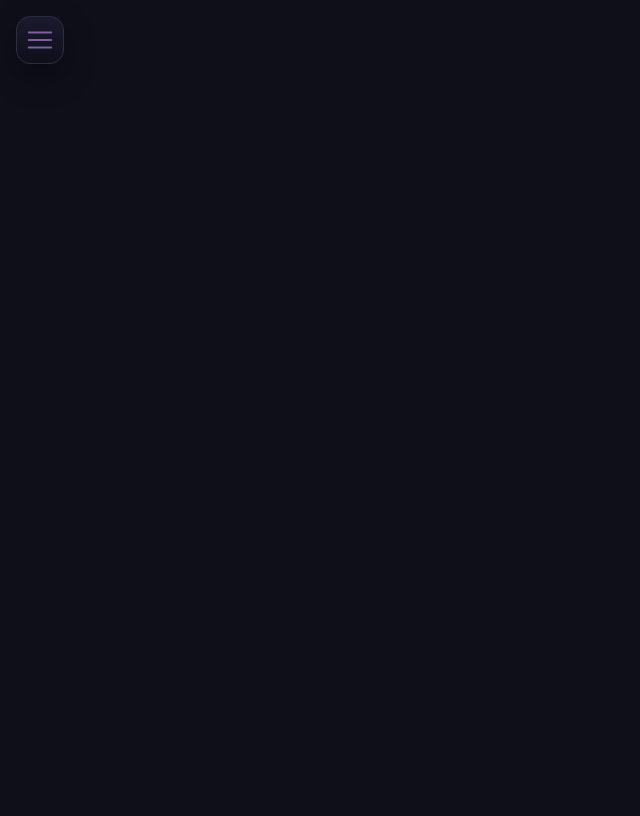
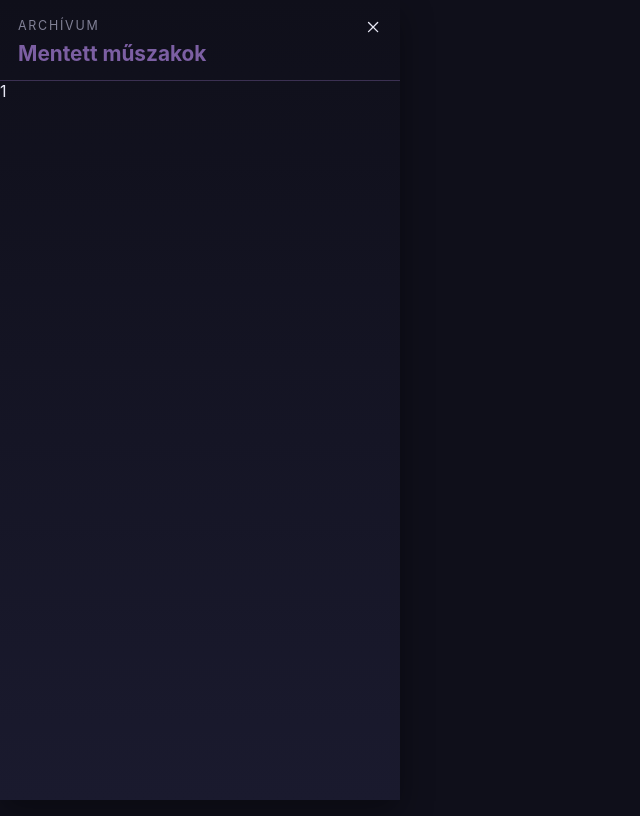
Before and after one commit to 0324bence/performance-tracker, a Vue app: page / in a window 1280 px wide. Shown: the whole page, without its empty margins (0-640 px from the left). Built offline with nearby package versions, Linux system fonts and the light colour scheme; the HTML template or start-up script is replaced by a standard one.

Commit message:
Create drawer header

```diff
--- a/src/App.vue
+++ b/src/App.vue
@@ -1,4 +1,5 @@
 <script setup lang="ts">
+    import Drawer from "./components/Drawer.vue";
     import IconHamburger from "./components/icons/IconHamburger.vue";
 
     function ChangeTheme() {
@@ -8,9 +9,10 @@
 
 <template>
     <div class="main-wrapper">
-        <button class="hamburger">
+        <Drawer />
+        <!-- <button class="hamburger">
             <IconHamburger />
-        </button>
+        </button> -->
     </div>
 </template>
 
--- a/src/assets/main.scss
+++ b/src/assets/main.scss
@@ -1,4 +1,11 @@
 @use './variables' as *;
+
+* {
+    margin: 0;
+    padding: 0;
+    box-sizing: border-box;
+    font-family: -apple-system, BlinkMacSystemFont, "Segoe UI", Roboto, Oxygen, Ubuntu, Cantarell, sans-serif;
+}
 
 body {
     color-scheme: dark;
--- a/src/assets/variables.scss
+++ b/src/assets/variables.scss
@@ -1,3 +1,9 @@
+:root {
+    --test: light-dark(#6d28d9, #5a3f8a)
+}
+
+$purple-highlight-test: var(--test);
+
 $bg-primary: light-dark(#f4f7fb, #0f0f1a);
 $bg-secondary: light-dark(#ffffff, #1a1a2e);
 $bg-tertiary: light-dark(#edf2f8, #252541);
--- /dev/null
+++ b/src/components/Drawer.vue
@@ -0,0 +1,103 @@
+<script setup lang="ts">
+    import IconCross from "./icons/IconCross.vue";
+</script>
+
+<template>
+    <div class="drawer">
+        <div class="header">
+            <div class="texts">
+                <p>Archívum</p>
+                <h2>Mentett műszakok</h2>
+            </div>
+            <div class="header-actions">
+                <button class="close">
+                    <IconCross />
+                </button>
+            </div>
+        </div>
+        <div class="content"><p>1</p></div>
+        <div class="actions"></div>
+    </div>
+</template>
+
+<style lang="scss" scoped>
+    @use "@/assets/variables.scss" as *;
+    @use "sass:color";
+
+    .drawer {
+        position: fixed;
+        left: 0;
+        top: 0;
+        height: 100vh;
+        width: 25rem;
+        background: linear-gradient(0deg, $bg-secondary, $bg-primary);
+        box-shadow: 0 12px 30px rgba(0, 0, 0, 0.35);
+        z-index: 1200;
+
+        display: flex;
+        flex-direction: column;
+        align-items: stretch;
+        justify-content: center;
+
+        .header {
+            padding: 18px 18px 14px;
+            display: flex;
+            align-items: flex-start;
+            justify-content: space-between;
+            gap: 12px;
+            border-bottom: 1px solid color-mix(in srgb, $purple-highlight, rgba(0, 0, 0, 0) 60%);
+
+            .texts {
+                display: flex;
+                flex-direction: column;
+                gap: 8px;
+
+                p {
+                    // font-size: 0.875rem;
+                    font-size: 0.78rem;
+                    letter-spacing: 0.14em;
+                    text-transform: uppercase;
+                    color: $text-tertiary;
+                }
+
+                h2 {
+                    font-size: 1.3rem;
+                    color: $purple-highlight;
+                }
+            }
+
+            .header-actions {
+                width: 5%;
+                height: 100%;
+                display: flex;
+                flex-direction: column;
+                align-items: center;
+                justify-content: flex-start;
+                gap: 8px;
+
+                .close {
+                    width: 100%;
+                    aspect-ratio: 1 / 1;
+                    border: none;
+                    background: none;
+                    outline: none;
+                    cursor: pointer;
+
+                    color: $text-primary;
+
+                    &:hover {
+                        filter: brightness(80%);
+                    }
+                }
+            }
+        }
+
+        .content {
+            flex: 1;
+        }
+
+        .actions {
+            flex: 0 1;
+        }
+    }
+</style>
--- /dev/null
+++ b/src/components/icons/IconCross.vue
@@ -0,0 +1,6 @@
+<template>
+    <svg class="icon-close" viewBox="0 0 24 24" fill="none" xmlns="http://www.w3.org/2000/svg">
+        <line x1="6" y1="6" x2="18" y2="18" stroke="currentColor" stroke-width="1.75" stroke-linecap="round" />
+        <line x1="18" y1="6" x2="6" y2="18" stroke="currentColor" stroke-width="1.75" stroke-linecap="round" />
+    </svg>
+</template>
```
